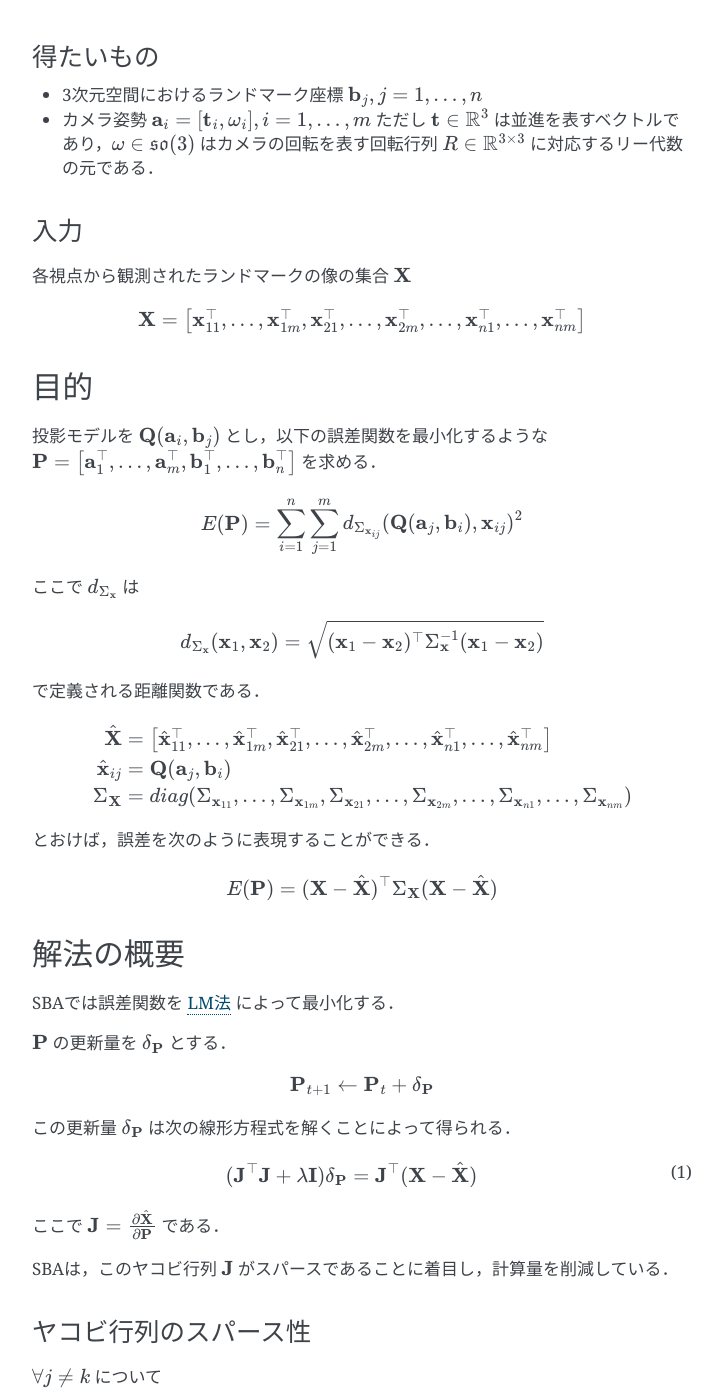
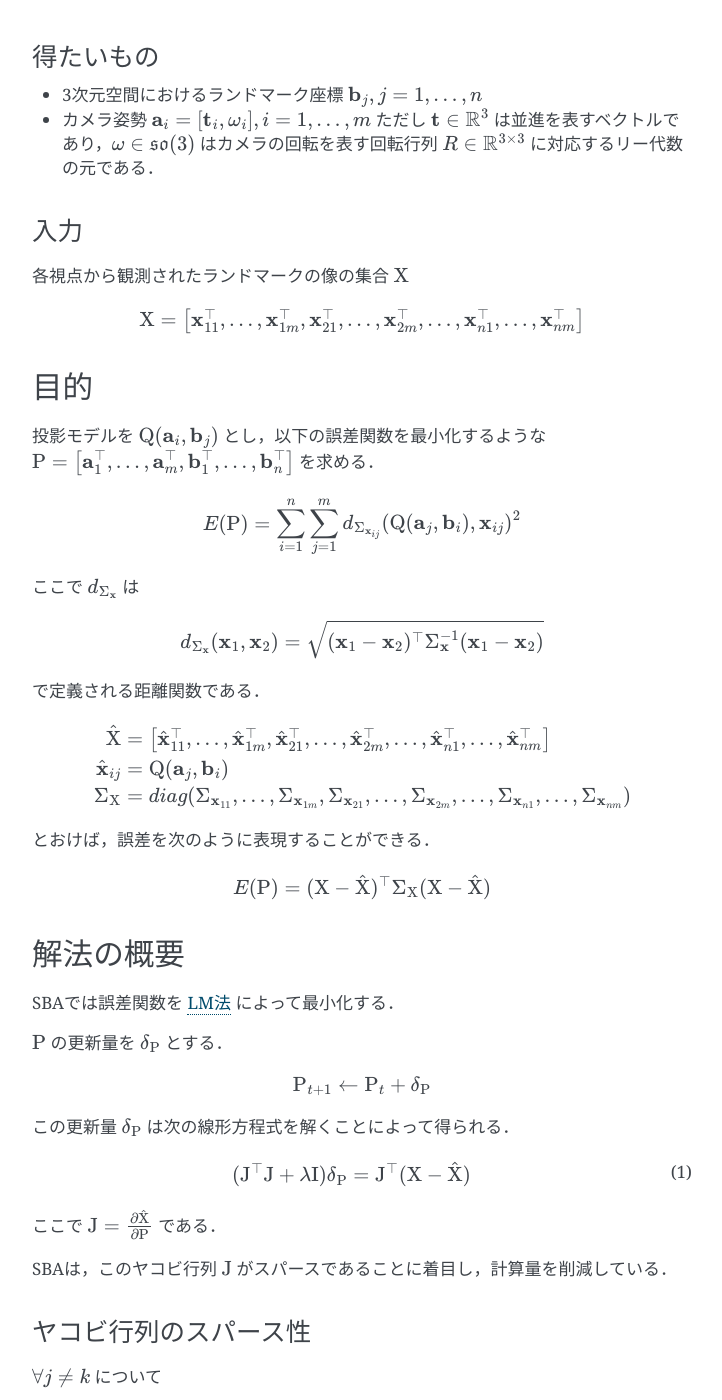
Before and after one commit to IshitaTakeshi/SparseBundleAdjustment, a Sphinx documentation site: the page built from docs/source/sparse-bundle-adjustment.rst, in a window 1280 px wide and 1400 px high, scrolled down 664 px. Shown: the whole window, without its empty margins (388-1110 px from the left). Built offline with Sphinx 7.4.7, drawn with Linux system fonts in a browser that asks for light colours; some of the changed text lies outside the part shown.

Commit message:
Change matrix notation from mathbf to mathrm

```diff
--- a/docs/source/sparse-bundle-adjustment.rst
+++ b/docs/source/sparse-bundle-adjustment.rst
@@ -38,10 +38,10 @@ Tomasi-Kanade法と比較すると，次のような特徴がある．
 ~~~~
 
 
-各視点から観測されたランドマークの像の集合 :math:`\mathbf{X}`
+各視点から観測されたランドマークの像の集合 :math:`\mathrm{X}`
 
 .. math::
-    \mathbf{X} = \begin{bmatrix}
+    \mathrm{X} = \begin{bmatrix}
         \mathbf{x}^{\top}_{11},
         \dots,
         \mathbf{x}^{\top}_{1m},
@@ -58,11 +58,11 @@ Tomasi-Kanade法と比較すると，次のような特徴がある．
 目的
 ----
 
-投影モデルを :math:`\mathbf{Q}(\mathbf{a}_{i},\mathbf{b}_{j})` とし，以下の誤差関数を最小化するような :math:`\mathbf{P} = \left[ \mathbf{a}^{\top}_{1}, \dots, \mathbf{a}^{\top}_{m}, \mathbf{b}^{\top}_{1}, \dots, \mathbf{b}^{\top}_{n} \right]` を求める．
+投影モデルを :math:`\mathrm{Q}(\mathbf{a}_{i},\mathbf{b}_{j})` とし，以下の誤差関数を最小化するような :math:`\mathrm{P} = \left[ \mathbf{a}^{\top}_{1}, \dots, \mathbf{a}^{\top}_{m}, \mathbf{b}^{\top}_{1}, \dots, \mathbf{b}^{\top}_{n} \right]` を求める．
 
 .. math::
-    E(\mathbf{P}) = \begin{align}
-    \sum_{i=1}^{n} \sum_{j=1}^{m} d_{\Sigma_{\mathbf{x}_{ij}}}(\mathbf{Q}(\mathbf{a}_{j}, \mathbf{b}_{i}), \mathbf{x}_{ij})^{2}
+    E(\mathrm{P}) = \begin{align}
+    \sum_{i=1}^{n} \sum_{j=1}^{m} d_{\Sigma_{\mathbf{x}_{ij}}}(\mathrm{Q}(\mathbf{a}_{j}, \mathbf{b}_{i}), \mathbf{x}_{ij})^{2}
     \end{align}
 
 
@@ -76,7 +76,7 @@ Tomasi-Kanade法と比較すると，次のような特徴がある．
 
 .. math::
     \begin{align}
-    \hat{\mathbf{X}} &= \begin{bmatrix}
+    \hat{\mathrm{X}} &= \begin{bmatrix}
         \hat{\mathbf{x}}^{\top}_{11},
         \dots,
         \hat{\mathbf{x}}^{\top}_{1m},
@@ -88,8 +88,8 @@ Tomasi-Kanade法と比較すると，次のような特徴がある．
         \dots,
         \hat{\mathbf{x}}^{\top}_{nm}
     \end{bmatrix} \\
-    \hat{\mathbf{x}}_{ij} &= \mathbf{Q}(\mathbf{a}_{j}, \mathbf{b}_{i}) \\
-    \Sigma_{\mathbf{X}} &= diag(\Sigma_{\mathbf{x}_{11}}, \dots, \Sigma_{\mathbf{x}_{1m}},
+    \hat{\mathbf{x}}_{ij} &= \mathrm{Q}(\mathbf{a}_{j}, \mathbf{b}_{i}) \\
+    \Sigma_{\mathrm{X}} &= diag(\Sigma_{\mathbf{x}_{11}}, \dots, \Sigma_{\mathbf{x}_{1m}},
                                 \Sigma_{\mathbf{x}_{21}}, \dots, \Sigma_{\mathbf{x}_{2m}},
                                 \dots,
                                 \Sigma_{\mathbf{x}_{n1}}, \dots, \Sigma_{\mathbf{x}_{nm}})
@@ -98,7 +98,7 @@ Tomasi-Kanade法と比較すると，次のような特徴がある．
 とおけば，誤差を次のように表現することができる．
 
 .. math::
-    E(\mathbf{P}) = (\mathbf{X}-\hat{\mathbf{X}})^{\top} \Sigma_{\mathbf{X}} (\mathbf{X}-\hat{\mathbf{X}})
+    E(\mathrm{P}) = (\mathrm{X}-\hat{\mathrm{X}})^{\top} \Sigma_{\mathrm{X}} (\mathrm{X}-\hat{\mathrm{X}})
 
 
 解法の概要
@@ -109,21 +109,21 @@ SBAでは誤差関数を LM法_ によって最小化する．
 .. _LM法: https://en.wikipedia.org/wiki/Levenberg%E2%80%93Marquardt_algorithm
 
 
-:math:`\mathbf{P}` の更新量を :math:`\delta_{\mathbf{P}}` とする．
+:math:`\mathrm{P}` の更新量を :math:`\delta_{\mathrm{P}}` とする．
 
 .. math::
-    \mathbf{P}_{t+1} \leftarrow \mathbf{P}_{t} + \delta_{\mathbf{P}}
+    \mathrm{P}_{t+1} \leftarrow \mathrm{P}_{t} + \delta_{\mathrm{P}}
 
-この更新量 :math:`\delta_{\mathbf{P}}` は次の線形方程式を解くことによって得られる．
+この更新量 :math:`\delta_{\mathrm{P}}` は次の線形方程式を解くことによって得られる．
 
 .. math::
-    (\mathbf{J}^{\top}\mathbf{J} + \lambda \mathbf{I}) \delta_{\mathbf{P}}
-    = \mathbf{J}^{\top} (\mathbf{X} - \hat{\mathbf{X}}) \\
+    (\mathrm{J}^{\top}\mathrm{J} + \lambda \mathrm{I}) \delta_{\mathrm{P}}
+    = \mathrm{J}^{\top} (\mathrm{X} - \hat{\mathrm{X}}) \\
     :label: lm_update
 
-ここで :math:`\mathbf{J} = \frac{\partial \hat{\mathbf{X}}}{\partial \mathbf{P}}` である．
+ここで :math:`\mathrm{J} = \frac{\partial \hat{\mathrm{X}}}{\partial \mathrm{P}}` である．
 
-SBAは，このヤコビ行列 :math:`\mathbf{J}` がスパースであることに着目し，計算量を削減している．
+SBAは，このヤコビ行列 :math:`\mathrm{J}` がスパースであることに着目し，計算量を削減している．
 
 
 ヤコビ行列のスパース性
@@ -132,24 +132,24 @@ SBAは，このヤコビ行列 :math:`\mathbf{J}` がスパースであること
 :math:`\forall j \neq k` について
 
 .. math::
-    \frac{\partial \mathbf{Q}(\mathbf{a}_{j}, \mathbf{b}_{i})}{\partial \mathbf{a}_{k}} = \mathbf{0}
+    \frac{\partial \mathrm{Q}(\mathbf{a}_{j}, \mathbf{b}_{i})}{\partial \mathbf{a}_{k}} = \mathbf{0}
 
 :math:`\forall i \neq k` について
 
 .. math::
-    \frac{\partial \mathbf{Q}(\mathbf{a}_{j}, \mathbf{b}_{i})}{\partial \mathbf{b}_{k}} = \mathbf{0}
+    \frac{\partial \mathrm{Q}(\mathbf{a}_{j}, \mathbf{b}_{i})}{\partial \mathbf{b}_{k}} = \mathbf{0}
 
-が成り立つことから，ヤコビ行列 :math:`\mathbf{J}` はスパースな行列になる．
-この性質を利用すると，:eq:`lm_update` のうち必要な部分のみを計算することで効率よく :math:`\delta_{\mathbf{P}}` を求めることが可能となる．
+が成り立つことから，ヤコビ行列 :math:`\mathrm{J}` はスパースな行列になる．
+この性質を利用すると，:eq:`lm_update` のうち必要な部分のみを計算することで効率よく :math:`\delta_{\mathrm{P}}` を求めることが可能となる．
 
 
 例
 ~~
 
 
-:math:`A_{ij}=\frac{\partial \mathbf{Q}(\mathbf{a}_{j}, \mathbf{a}_{j})}{\partial \mathbf{a}_{j}}` ，
-:math:`B_{ij}=\frac{\partial \mathbf{Q}(\mathbf{a}_{j}, \mathbf{b}_{i})}{\partial \mathbf{b}_{i}}`
-とおくと，:math:`n=4` ，:math:`m=3` のとき， :math:`\mathbf{J}` は
+:math:`\mathrm{A}_{ij}=\frac{\partial \mathrm{Q}(\mathbf{a}_{j}, \mathbf{b}_{i})}{\partial \mathbf{a}_{j}}` ，
+:math:`\mathrm{B}_{ij}=\frac{\partial \mathrm{Q}(\mathbf{a}_{j}, \mathbf{b}_{i})}{\partial \mathbf{b}_{i}}`
+とおくと，:math:`n=4` ，:math:`m=3` のとき， :math:`\mathrm{J}` は
 
 .. math::
     \mathbf{J} = \begin{bmatrix}
```
